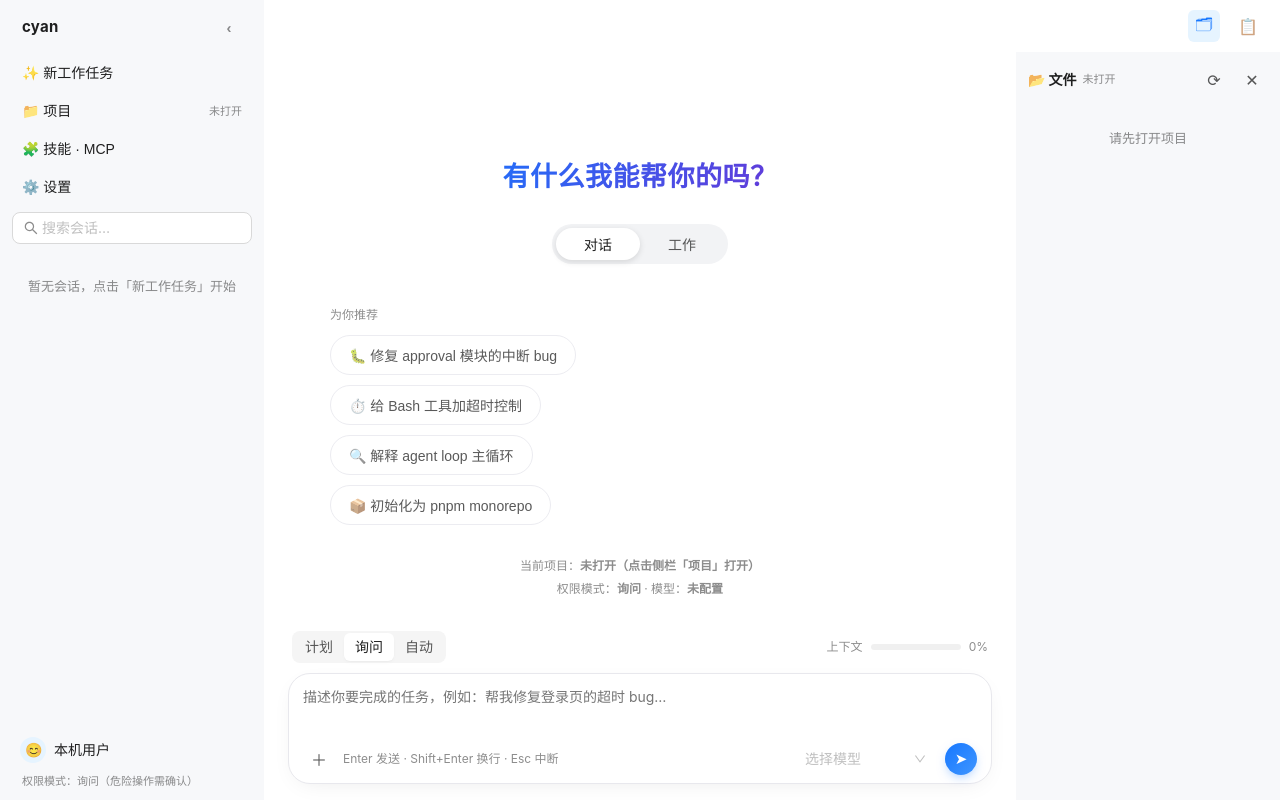
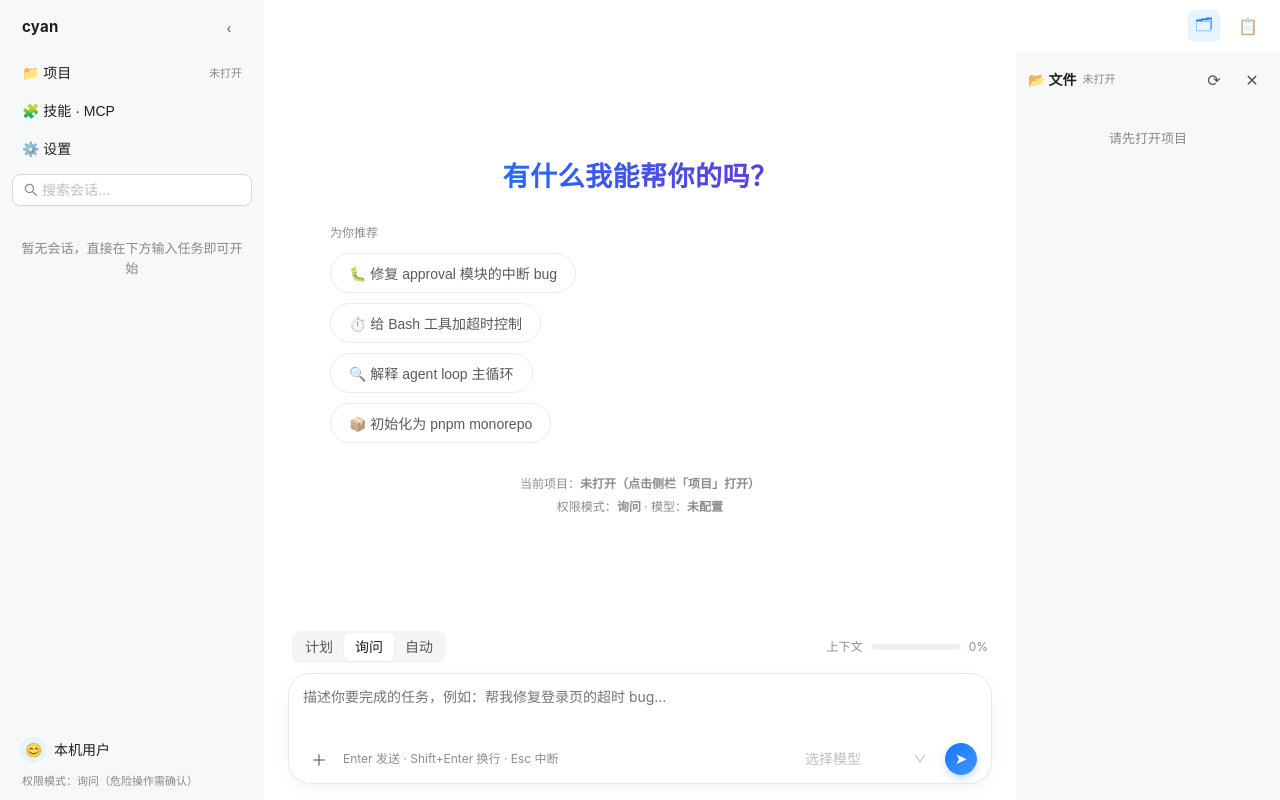
Before and after one commit to cyan-daimao/cyan, a React (Vite) app in the folder app/: page /#/chat in a window 1280 px wide. Built offline with nearby package versions, Linux system fonts and the light colour scheme.

Commit message:
feat: 切换会话定位到末尾；移除空状态对话/工作胶囊与侧栏新工作任务入口

```diff
--- a/app/src/components/session/SessionList.tsx
+++ b/app/src/components/session/SessionList.tsx
@@ -22,7 +22,7 @@ export function SessionList({ sessions, activeId, onSelect, onDelete }: SessionL
   }, [sessions]);
 
   if (sessions.length === 0) {
-    return <div className="session-empty">暂无会话，点击「新工作任务」开始</div>;
+    return <div className="session-empty">暂无会话，直接在下方输入任务即可开始</div>;
   }
 
   return (
--- a/app/src/pages/chat/components/EmptyState.tsx
+++ b/app/src/pages/chat/components/EmptyState.tsx
@@ -1,6 +1,5 @@
 import { useConfigStore } from '../../../stores/configStore';
 import { useProjectStore } from '../../../stores/projectStore';
-import { toast } from '../../../utils/feedback';
 import type { PermMode } from '../../../types';
 
 const PERM_LABEL: Record<PermMode, string> = { plan: '计划', ask: '询问', auto: '自动' };
@@ -17,7 +16,7 @@ interface EmptyStateProps {
   onPick: (text: string) => void;
 }
 
-/** 空状态：渐变大标题 + 对话/工作胶囊 + 推荐项 + 环境信息行 */
+/** 空状态：渐变大标题 + 推荐项 + 环境信息行 */
 export function EmptyState({ onPick }: EmptyStateProps) {
   const project = useProjectStore((s) => s.current);
   const permMode = useConfigStore((s) => s.permMode);
@@ -26,15 +25,6 @@ export function EmptyState({ onPick }: EmptyStateProps) {
   return (
     <div className="empty-state">
       <div className="greet">有什么我能帮你的吗？</div>
-      <div className="mode-pill">
-        <button className="mp-item active">对话</button>
-        <button
-          className="mp-item"
-          onClick={() => toast.info('工作模式（多步任务编排）：敬请期待')}
-        >
-          工作
-        </button>
-      </div>
       <div className="rec-wrap">
         <div className="rec-label">为你推荐</div>
         {RECOMMENDATIONS.map((r) => (
--- a/app/src/pages/chat/components/MessageList.tsx
+++ b/app/src/pages/chat/components/MessageList.tsx
@@ -52,6 +52,8 @@ export function MessageList({ messages }: MessageListProps) {
   return (
     <Virtuoso
       data={messages}
+      // 打开/切换会话时直接定位到末尾（父组件以会话 id 作为 key 触发重挂载）
+      initialTopMostItemIndex={Math.max(messages.length - 1, 0)}
       followOutput="auto"
       defaultItemHeight={48}
       itemContent={(_, node) => (
--- a/app/src/pages/chat/components/Sidebar.tsx
+++ b/app/src/pages/chat/components/Sidebar.tsx
@@ -17,7 +17,6 @@ const PERM_DESC: Record<PermMode, string> = {
 interface SidebarProps {
   collapsed: boolean;
   onToggle: () => void;
-  onNewSession: () => void;
   onOpenProject: () => void;
   onOpenSettings: (tab: 'models' | 'mcp') => void;
   onSelectSession: (id: number) => void;
@@ -28,7 +27,6 @@ interface SidebarProps {
 export function Sidebar({
   collapsed,
   onToggle,
-  onNewSession,
   onOpenProject,
   onOpenSettings,
   onSelectSession,
@@ -61,9 +59,6 @@ export function Sidebar({
             ‹
           </button>
         </div>
-        <button className="nav-item" onClick={onNewSession}>
-          ✨ 新工作任务
-        </button>
         <button className="nav-item" title="切换 / 新建项目" onClick={onOpenProject}>
           📁 项目<span className="nav-sub mono">{project?.name ?? '未打开'}</span>
         </button>
--- a/app/src/pages/chat/index.tsx
+++ b/app/src/pages/chat/index.tsx
@@ -36,6 +36,7 @@ export default function ChatPage() {
   const inputRef = useRef<HTMLTextAreaElement | null>(null);
 
   const messages = useSessionStore((s) => s.messages);
+  const activeId = useSessionStore((s) => s.activeId);
   const project = useProjectStore((s) => s.current);
 
   /* 窄屏（<860px）侧栏默认收起 */
@@ -80,25 +81,6 @@ export default function ChatPage() {
   }, []);
 
   /* ---- 侧栏动作 ---- */
-
-  const onNewSession = useCallback(() => {
-    if (guardBusy('新建会话')) return;
-    const cur = useProjectStore.getState().current;
-    if (!cur) {
-      toast.warning('请先打开一个项目');
-      return;
-    }
-    void useSessionStore
-      .getState()
-      .createSession(cur.path)
-      .then((id) => {
-        if (id !== null) {
-          useAgentStore.getState().resetForSession();
-          setSearchParams({ s: String(id) });
-          focusInput();
-        }
-      });
-  }, [focusInput, setSearchParams]);
 
   const onOpenProject = useCallback(() => {
     if (guardBusy('切换项目')) return;
@@ -177,7 +159,6 @@ export default function ChatPage() {
       <Sidebar
         collapsed={sidebarCollapsed}
         onToggle={() => setSidebarCollapsed((v) => !v)}
-        onNewSession={onNewSession}
         onOpenProject={onOpenProject}
         onOpenSettings={onOpenSettings}
         onSelectSession={onSelectSession}
@@ -200,7 +181,7 @@ export default function ChatPage() {
               {messages.length === 0 ? (
                 <EmptyState onPick={fillDraft} />
               ) : (
-                <MessageList messages={messages} />
+                <MessageList key={activeId ?? 'none'} messages={messages} />
               )}
             </div>
             <InputArea draft={draft} onDraftChange={setDraft} inputRef={inputRef} />
```
